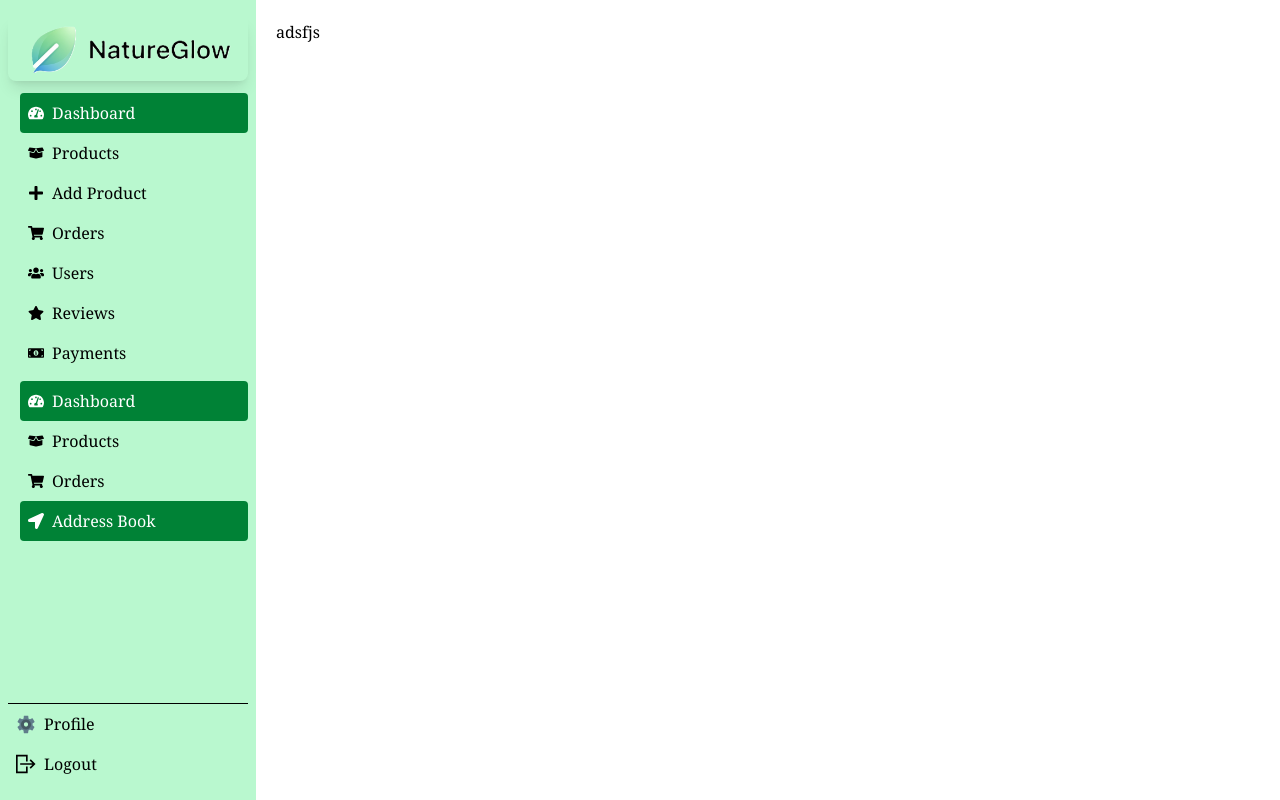
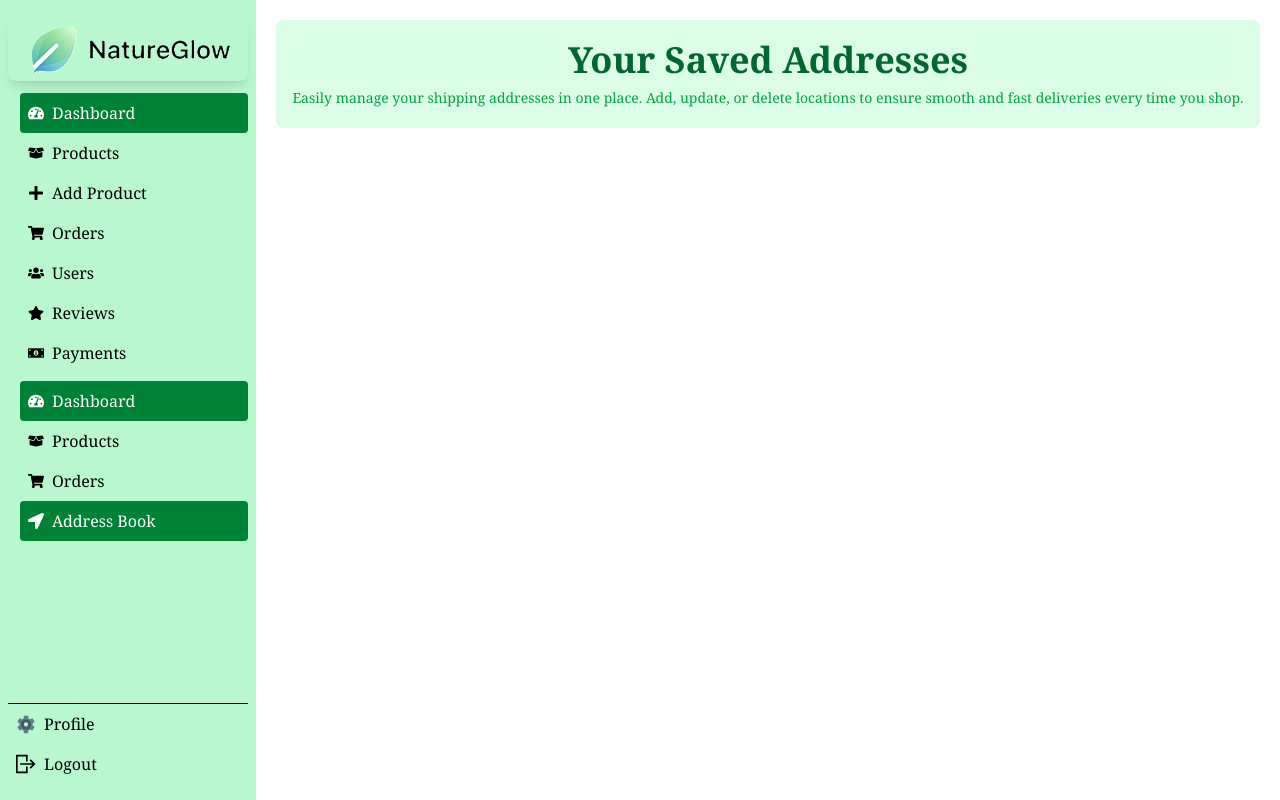
Before and after one commit to md-abu-naim/NatureGlow, a React (Vite) app: page /dashboard/addressBook in a window 1280 px wide. Built offline with nearby package versions, Linux system fonts and the light colour scheme; no server answers.

Commit message:
addressBook page title section

```diff
--- a/src/Pages/Dashboard/UserBar/AddressBook.jsx
+++ b/src/Pages/Dashboard/UserBar/AddressBook.jsx
@@ -2,7 +2,10 @@
 const AddressBook = () => {
     return (
         <div>
-            adsfjs
+            <section className='bg-green-100 py-5 text-center rounded-lg'>
+                <h1 className='text-4xl font-extrabold text-green-800'>Your Saved Addresses</h1>
+                <p className='text-green-600 text-sm mt-2'>Easily manage your shipping addresses in one place. Add, update, or delete locations to ensure smooth and fast deliveries every time you shop.</p>
+            </section>
         </div>
     );
 };
```
